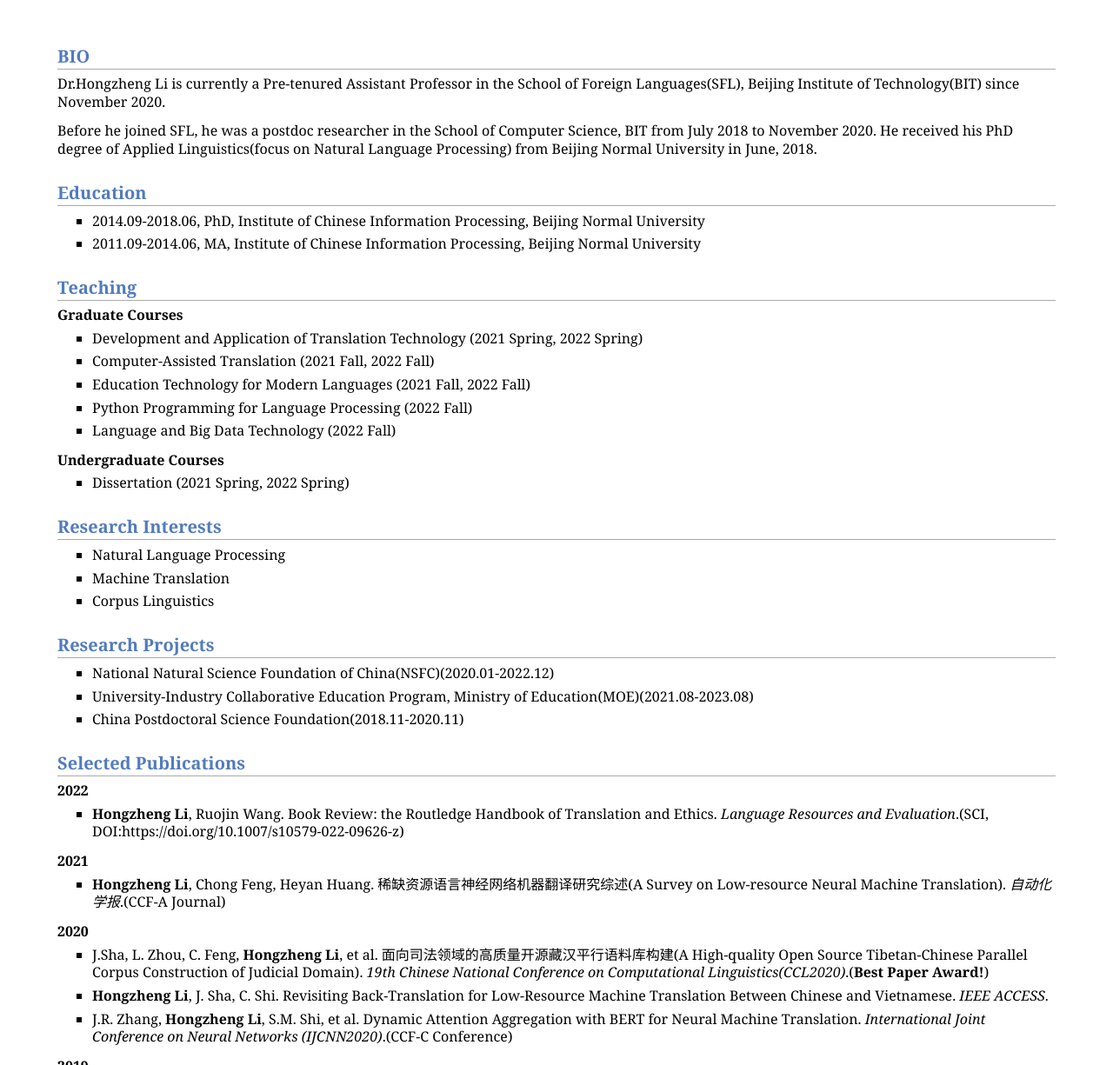
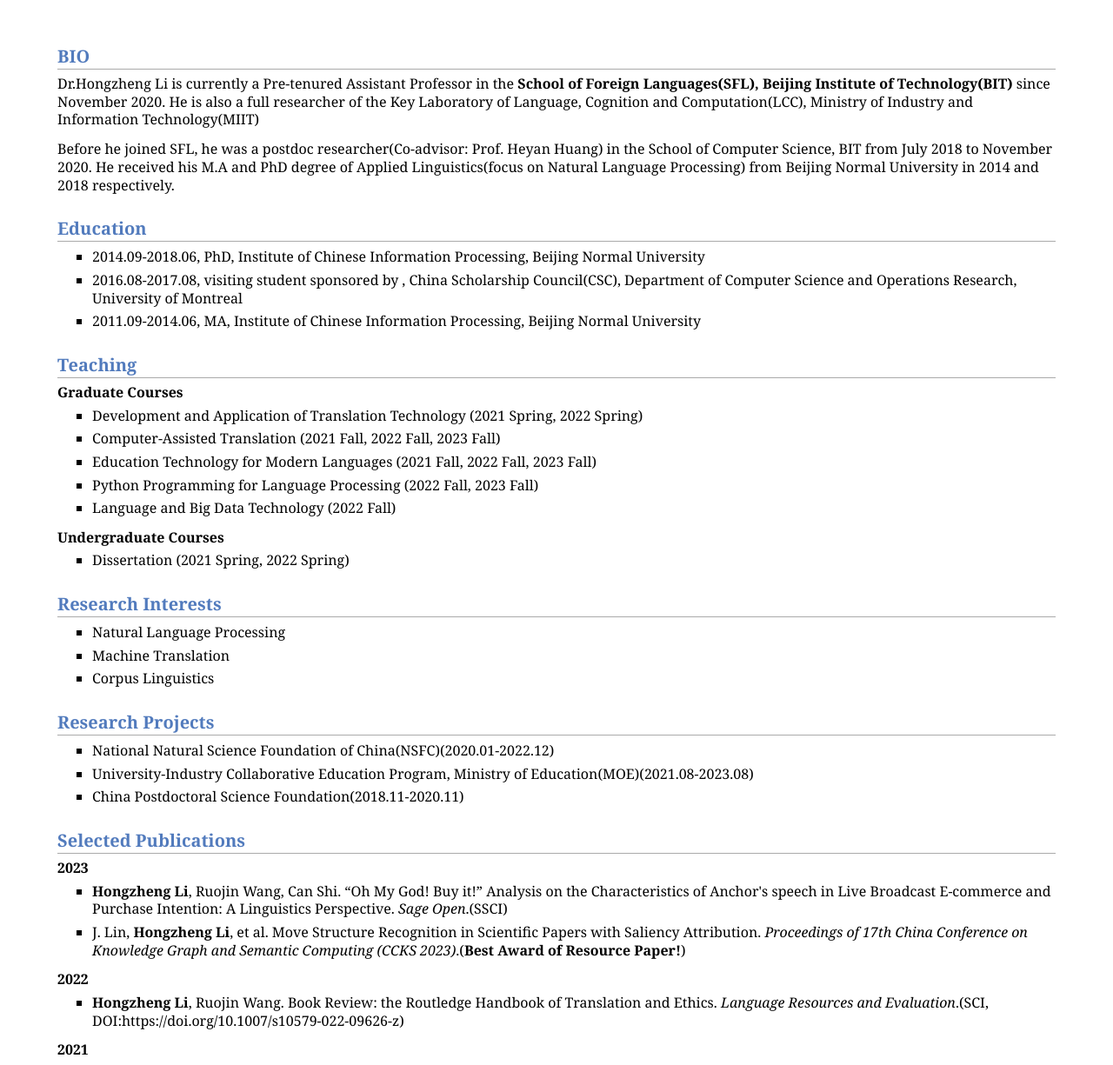
Before and after one commit to lihongzheng-nlp/lihongzheng-nlp.github.io, a Jekyll site: the page index.html, which Jekyll copies as it is, in a window 1280 px wide and 1400 px high, scrolled down 375 px, cut to the strip 175-1400 px from the top of the window. Shown: the whole strip at 87% size. Built offline with Jekyll 4.4.1, drawn with Linux system fonts in a browser that asks for light colours; some of the changed text lies outside the part shown.

Commit message:
Update index.html

```diff
--- a/index.html
+++ b/index.html
@@ -27,11 +27,13 @@
 <p><a href="https://scholar.google.com/citations?user=cMpYOkAAAAAJ&amp;hl=zh-CN">Google Scholar</a><br /></p>
 </td></tr></table>
 <h2>BIO</h2>
-<p>Dr.Hongzheng Li is currently a Pre-tenured Assistant Professor in the School of Foreign Languages(SFL), Beijing Institute of Technology(BIT) since November 2020.</p>
-<p>Before he joined SFL, he was a postdoc researcher in the School of Computer Science, BIT from July 2018 to November 2020. He received his PhD degree of Applied Linguistics(focus on Natural Language Processing) from Beijing Normal University in June, 2018.</p>
+<p>Dr.Hongzheng Li is currently a Pre-tenured Assistant Professor in the <b>School of Foreign Languages(SFL), Beijing Institute of Technology(BIT)</b> since November 2020. He is also a full researcher of the Key Laboratory of Language, Cognition and Computation(LCC), Ministry of Industry and Information Technology(MIIT)</p>
+<p>Before he joined SFL, he was a postdoc researcher(Co-advisor: Prof. Heyan Huang) in the School of Computer Science, BIT from July 2018 to November 2020. He received his M.A and PhD degree of Applied Linguistics(focus on Natural Language Processing) from Beijing Normal University in 2014 and 2018 respectively.</p>
 <h2>Education</h2>
 <ul>
 <li><p>2014.09-2018.06, PhD, Institute of Chinese Information Processing, Beijing Normal University</p>
+</li>
+<li><p>2016.08-2017.08, visiting student sponsored by , China Scholarship Council(CSC), Department of Computer Science and Operations Research, University of Montreal</p>
 </li>
 <li><p>2011.09-2014.06, MA, Institute of Chinese Information Processing, Beijing Normal University</p>
 </li>
@@ -41,11 +43,11 @@
 <ul>
 <li><p>Development and Application of Translation Technology (2021 Spring, 2022 Spring)</p>
 </li>
-<li><p>Computer-Assisted Translation (2021 Fall, 2022 Fall)</p>
+<li><p>Computer-Assisted Translation (2021 Fall, 2022 Fall, 2023 Fall)</p>
 </li>
-<li><p>Education Technology for Modern Languages (2021 Fall, 2022 Fall)</p>
+<li><p>Education Technology for Modern Languages (2021 Fall, 2022 Fall, 2023 Fall)</p>
 </li>
-<li><p>Python Programming for Language Processing (2022 Fall)</p>
+<li><p>Python Programming for Language Processing (2022 Fall, 2023 Fall)</p>
 </li>
 <li><p>Language and Big Data Technology (2022 Fall)</p>
 </li>
@@ -74,6 +76,13 @@
 </li>
 </ul>
 <h2>Selected Publications </h2>
+<p><b>2023</b></p>
+<ul>
+<li><p><b>Hongzheng Li</b>, Ruojin Wang, Can Shi. “Oh My God! Buy it!” Analysis on the Characteristics of Anchor's speech in Live Broadcast E-commerce and Purchase Intention: A Linguistics Perspective. <i>Sage Open</i>.(SSCI) <br /></p>
+</li>
+<li><p>J. Lin, <b>Hongzheng Li</b>, et al. Move Structure Recognition in Scientific Papers with Saliency Attribution. <i>Proceedings of 17th China Conference on Knowledge Graph and Semantic Computing (CCKS 2023)</i>.(<b>Best Award of Resource Paper!</b>) <br /></p>
+</li>
+</ul>
 <p><b>2022</b></p>
 <ul>
 <li><p><b>Hongzheng Li</b>, Ruojin Wang. Book Review: the Routledge Handbook of Translation and Ethics. <i>Language Resources and Evaluation</i>.(SCI, DOI:https://doi.org/10.1007/s10579-022-09626-z) <br /></p>
@@ -90,17 +99,17 @@
 </li>
 <li><p><b>Hongzheng Li</b>, J. Sha, C. Shi. Revisiting Back-Translation for Low-Resource Machine Translation Between Chinese and Vietnamese. <i>IEEE ACCESS</i>. <br /></p>
 </li>
-<li><p>J.R. Zhang, <b>Hongzheng Li</b>, S.M. Shi, et al. Dynamic Attention Aggregation with BERT for Neural Machine Translation. <i>International Joint Conference on Neural Networks (IJCNN2020)</i>.(CCF-C Conference)</p>
+<li><p>J.R. Zhang, <b>Hongzheng Li</b>, S.M. Shi, et al. Dynamic Attention Aggregation with BERT for Neural Machine Translation. <i>Proceedings of International Joint Conference on Neural Networks (IJCNN2020)</i>.(CCF-C Conference)</p>
 </li>
 </ul>
 <p><b>2019</b></p>
 <ul>
-<li><p>Y.Zhang, C.Feng, <b>Hongzheng Li</b>. Quality Estimation with Transformer and RNN Architectures. <i>China Conference of Machine Translation(CCMT2019)</i>.</p>
+<li><p>Y.Zhang, C.Feng, <b>Hongzheng Li</b>. Quality Estimation with Transformer and RNN Architectures. <i>Proceedings of China Conference of Machine Translation(CCMT2019)</i>.</p>
 </li>
 </ul>
 <p><b>2018</b></p>
 <ul>
-<li><p>Y. Qiu, <b>Hongzheng Li</b>, S. Li, et al. Revisiting Correlations between Intrinsic and Extrinsic Evaluations of Word Embeddings, <i>China National Conference of Computational Linguistics (CCL2018)</i>.(<b>Best Paper Award!</b>)</p>
+<li><p>Y. Qiu, <b>Hongzheng Li</b>, S. Li, et al. Revisiting Correlations between Intrinsic and Extrinsic Evaluations of Word Embeddings, <i>Proceedings of China National Conference of Computational Linguistics (CCL2018)</i>.(<b>Best Paper Award!</b>)</p>
 </li>
 </ul>
 <p><b>2017</b></p>
@@ -109,12 +118,12 @@
 </li>
 <li><p><b>李洪政</b>,赵凯,胡韧奋等. 面向专利领域的汉英机器翻译融合系统.<i>情报工程</i>.<br /></p>
 </li>
-<li><p><b></b>H.Z. Li<b></b>, P. Langlais, Y. Jin.Translating Implicit Discourse Connectives Based on Cross-lingual Annotation and Alignment. <i>Workshop on Discourse Machine Translation of EMNLP</i>.<br /></p>
+<li><p><b></b>H.Z. Li<b></b>, P. Langlais, Y. Jin.Translating Implicit Discourse Connectives Based on Cross-lingual Annotation and Alignment. <i>Proceedings of Workshop on Discourse Machine Translation of EMNLP</i>.<br /></p>
 </li>
 </ul>
 <p><b>2016</b></p>
 <ul>
-<li><p><b>H.Z. Li</b>, Y. Jin.Classifying Commas for Patent Machine Translation. <i>China Workshop on Machine Translation(CWMT)</i>.</p>
+<li><p><b>H.Z. Li</b>, Y. Jin. Classifying Commas for Patent Machine Translation. <i>Proceedings of China Workshop on Machine Translation(CWMT)</i>.</p>
 </li>
 </ul>
 <p><b>2015</b></p>
```
